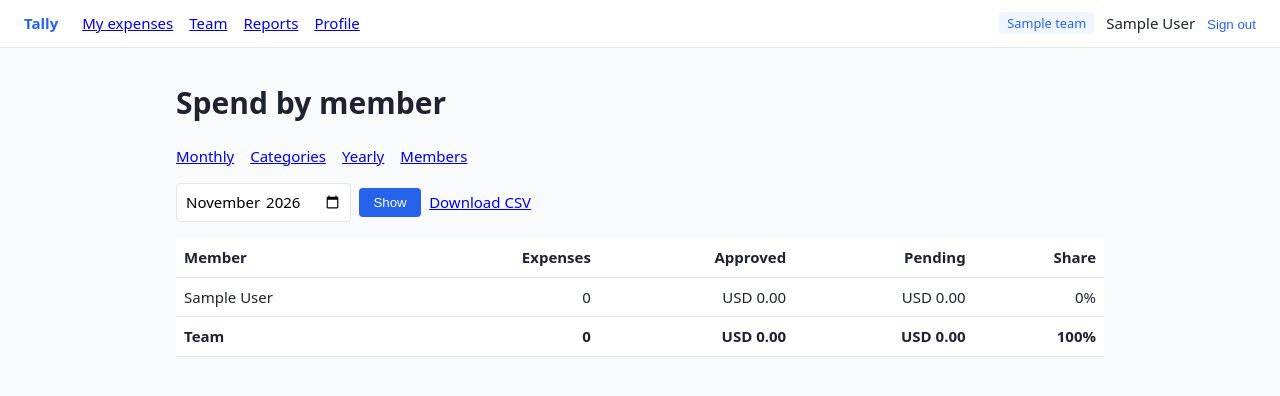
After one commit to mayawissotzky/bench-python-flask, a Flask app: page /reports/members in a window 1280 px wide. The commit adds this page. Shown: the top 396 px of the page. Run offline with Flask 3, Linux system fonts and the light colour scheme; a user stored in the database is signed in; tables that the repository leaves empty hold one stand-in row (values such as "Sample post").

Commit message:
feat(reports): per-member monthly spend report with CSV export

```diff
--- a/tally/reports/queries.py
+++ b/tally/reports/queries.py
@@ -1,3 +1,5 @@
+from decimal import Decimal
+
 from sqlalchemy import text
 
 from ..extensions import db
@@ -34,3 +36,29 @@ def yearly_totals(team_id, year):
         "GROUP BY 1 ORDER BY 1"
     )
     return db.session.execute(sql, {"team": team_id}).mappings().all()
+
+
+def member_totals(team_id, month_start, month_end):
+    sql = text(
+        "SELECT u.id AS user_id, u.name, "
+        "COUNT(e.id) AS expense_count, "
+        "COALESCE(SUM(e.amount) FILTER (WHERE e.status = 'approved'), 0) AS approved, "
+        "COALESCE(SUM(e.amount) FILTER (WHERE e.status = 'pending'), 0) AS pending "
+        "FROM users u LEFT JOIN expenses e ON e.owner_id = u.id AND e.team_id = :team "
+        "AND e.spent_on >= :start AND e.spent_on < :end "
+        "WHERE u.team_id = :team GROUP BY u.id, u.name ORDER BY approved DESC, u.name"
+    )
+    rows = db.session.execute(sql, {"team": team_id, "start": month_start, "end": month_end}).mappings().all()
+    return with_shares(rows)
+
+
+def with_shares(rows):
+    """Add each member's share (0-100) of the team's approved spend."""
+    team_total = sum((Decimal(row["approved"]) for row in rows), Decimal("0"))
+    result = []
+    for row in rows:
+        share = Decimal("0")
+        if team_total:
+            share = (Decimal(row["approved"]) * 100 / team_total).quantize(Decimal("0.1"))
+        result.append({**row, "share": share})
+    return result
--- a/tally/reports/routes.py
+++ b/tally/reports/routes.py
@@ -80,3 +80,31 @@ def yearly():
         abort(400, "Year must be a number")
     rows = queries.yearly_totals(current_user.team_id, year)
     return render_template("reports/yearly.html", rows=rows, year=year)
+
+
+@bp.get("/members")
+def members():
+    start, end = _month_bounds(request.args.get("month"))
+    rows = queries.member_totals(current_user.team_id, start, end)
+    totals = {
+        "expense_count": sum(row["expense_count"] for row in rows),
+        "approved": sum(row["approved"] for row in rows),
+        "pending": sum(row["pending"] for row in rows),
+    }
+    return render_template("reports/members.html", rows=rows, totals=totals, month=start.strftime("%Y-%m"))
+
+
+@bp.get("/members.csv")
+def members_csv():
+    start, end = _month_bounds(request.args.get("month"))
+    rows = queries.member_totals(current_user.team_id, start, end)
+    buf = io.StringIO()
+    writer = csv.writer(buf)
+    writer.writerow(["member", "expenses", "approved", "pending", "share_percent"])
+    for row in rows:
+        writer.writerow([row["name"], row["expense_count"], row["approved"], row["pending"], row["share"]])
+    return Response(
+        buf.getvalue(),
+        mimetype="text/csv",
+        headers={"Content-Disposition": f"attachment; filename=tally-members-{start:%Y-%m}.csv"},
+    )
--- a/tally/templates/reports/_nav.html
+++ b/tally/templates/reports/_nav.html
@@ -2,4 +2,5 @@
   <a href="{{ url_for('reports.monthly') }}">Monthly</a>
   <a href="{{ url_for('reports.categories') }}">Categories</a>
   <a href="{{ url_for('reports.yearly') }}">Yearly</a>
+  <a href="{{ url_for('reports.members') }}">Members</a>
 </nav>
--- /dev/null
+++ b/tally/templates/reports/members.html
@@ -0,0 +1,38 @@
+{% extends "base.html" %}
+{% block content %}
+<h1>Spend by member</h1>
+{% include "reports/_nav.html" %}
+<form class="filters" method="get">
+  <input type="month" name="month" value="{{ month }}">
+  <button type="submit">Show</button>
+  <a href="{{ url_for('reports.members_csv', month=month) }}">Download CSV</a>
+</form>
+<table class="grid">
+  <thead><tr>
+    <th>Member</th>
+    <th class="num">Expenses</th>
+    <th class="num">Approved</th>
+    <th class="num">Pending</th>
+    <th class="num">Share</th>
+  </tr></thead>
+  <tbody>
+  {% for row in rows %}<tr>
+    <td>{{ row.name }}</td>
+    <td class="num">{{ row.expense_count }}</td>
+    <td class="num">{{ row.approved|money }}</td>
+    <td class="num">{{ row.pending|money }}</td>
+    <td class="num">{{ row.share }}%</td>
+  </tr>
+  {% else %}<tr><td colspan="5" class="muted">No members on this team yet.</td></tr>{% endfor %}
+  </tbody>
+  {% if rows %}
+  <tfoot><tr>
+    <th>Team</th>
+    <th class="num">{{ totals.expense_count }}</th>
+    <th class="num">{{ totals.approved|money }}</th>
+    <th class="num">{{ totals.pending|money }}</th>
+    <th class="num">100%</th>
+  </tr></tfoot>
+  {% endif %}
+</table>
+{% endblock %}
```
Also changed, not shown: tests/test_member_report.py (added, +25 -0 lines), README.md.
